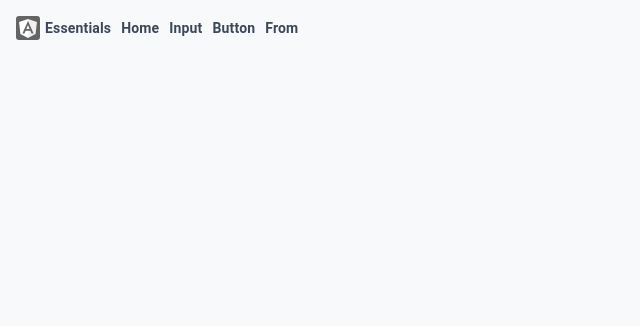
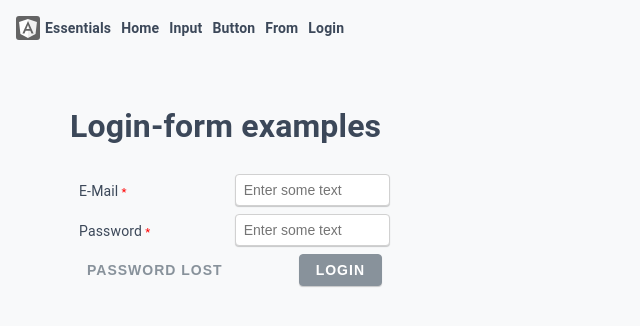
Before and after one commit to florian-kittel/angular-essentials, an Angular app: page /examples/login-forms in a window 1280 px wide. Before the commit this address led to /. Shown: the top 326 px of the page, without its empty margins (0-640 px from the left). Built offline with nearby package versions, Linux system fonts and the light colour scheme.

Commit message:
feat(login-form): add form page

```diff
--- a/projects/essentials/src/lib/themes/base/_form.scss
+++ b/projects/essentials/src/lib/themes/base/_form.scss
@@ -99,6 +99,7 @@ legend {
 }
 
 @media (min-width: 576px) {
+  form:not(.label-top) {
 
     label,
     legend {
@@ -111,6 +112,7 @@ legend {
       padding: 0 .5rem;
 
       text-align: right;
+    }
   }
 }
 
--- a/projects/showcase/src/app/app-routing.module.ts
+++ b/projects/showcase/src/app/app-routing.module.ts
@@ -24,6 +24,15 @@ const routes: Routes = [
     path: 'form',
     loadChildren: () => import('./form-page/form-page.module').then(mod => mod.FormPageModule)
   },
+  {
+    path: 'examples',
+    children: [
+      {
+        path: 'login-forms',
+        loadChildren: () => import('./examples/login-forms/login-forms.module').then(mod => mod.LoginFormsModule)
+      }
+    ]
+  },
 ];
 
 @NgModule({
--- a/projects/showcase/src/app/app.component.html
+++ b/projects/showcase/src/app/app.component.html
@@ -12,6 +12,8 @@
         routerLinkActive="active">Button</span>
   <span [routerLink]="['/form']"
         routerLinkActive="active">From</span>
+  <span [routerLink]="['/examples/login-forms']"
+        routerLinkActive="active">Login</span>
 
 </div>
 
--- /dev/null
+++ b/projects/showcase/src/app/examples/login-forms/login-forms.component.html
@@ -0,0 +1,27 @@
+<h1>Login-form examples</h1>
+<div style="max-width: 320px">
+  <form [formGroup]="form"
+        class="label-top"
+        autocomplete="off">
+    <nge-input placeholder="Enter some text"
+               label="E-Mail"
+               formControlName="email"
+               [errorMessages]="errorMessages.email"></nge-input>
+    <nge-input placeholder="Enter some text"
+               label="Password"
+               type="password"
+               formControlName="password"
+               [errorMessages]="errorMessages.password"></nge-input>
+    <div class="d-flex justify-content-between">
+      <div class="order-sm-1">
+        <nge-button class="mr-2"
+                    (click)="onSubmit()">Login</nge-button>
+      </div>
+      <div class="order-sm-0">
+        <nge-button class="mr-2"
+                    design="clear"
+                    (click)="onSubmit()">Password lost</nge-button>
+      </div>
+    </div>
+  </form>
+</div>
--- /dev/null
+++ b/projects/showcase/src/app/examples/login-forms/login-forms.component.ts
@@ -0,0 +1,60 @@
+import { Component, OnInit } from '@angular/core';
+import { FormGroup, FormBuilder, Validators } from '@angular/forms';
+
+@Component({
+  selector: 'app-login-forms',
+  templateUrl: './login-forms.component.html',
+  styleUrls: ['./login-forms.component.scss']
+})
+export class LoginFormsComponent implements OnInit {
+  public form: FormGroup;
+
+  public errorMessages = {
+    email:
+    {
+      required: 'First name is required.',
+      minlength: 'Name must be at least 4 characters long.'
+    },
+    password:
+    {
+      required: 'Last name is required',
+      minlength: 'Name must be at least 4 characters long.'
+    },
+  };
+
+  constructor(private fb: FormBuilder) {
+    this.form = this.fb.group({
+      email: [
+        { value: null, disabled: false },
+        { validators: Validators.compose([Validators.required, Validators.email]), updateOn: 'blur' }
+      ],
+      password: [
+        null,
+        { validators: Validators.compose([Validators.required]), updateOn: 'blur' }
+      ],
+      info: ['This is a read-only message']
+    });
+  }
+
+  ngOnInit() {
+  }
+
+  onSubmit() {
+    if (this.form.valid) {
+
+    } else {
+      this.markAsirtyAndTouched(this.form);
+    }
+  }
+
+  markAsirtyAndTouched(form: FormGroup) {
+    Object.values(form.controls).forEach(control => {
+      control.markAsTouched();
+      control.markAsDirty();
+
+      if ((control as any).controls) {
+        this.markAsirtyAndTouched(control as FormGroup);
+      }
+    });
+  }
+}
--- a/projects/showcase/src/app/form-page/form-page.component.html
+++ b/projects/showcase/src/app/form-page/form-page.component.html
@@ -11,8 +11,7 @@
   <nge-input placeholder="Enter some text"
              label="Info"
              [readonly]="true"
-             formControlName="info"
-             [errorMessages]="errorMessages.info"></nge-input>
+             formControlName="info"></nge-input>
   <nge-button class="mr-2"
               (click)="onSubmit()">Submit Form</nge-button>
 </form>
--- a/projects/showcase/src/app/shared/shared.module.ts
+++ b/projects/showcase/src/app/shared/shared.module.ts
@@ -1,8 +1,6 @@
 import { NgModule } from '@angular/core';
 import { CommonModule } from '@angular/common';
 import { EssentialsModule } from '../../libs/essentials';
-
-
 
 @NgModule({
   declarations: [],
@@ -10,7 +8,8 @@ import { EssentialsModule } from '../../libs/essentials';
     CommonModule
   ],
   exports: [
-    EssentialsModule
+    CommonModule,
+    EssentialsModule,
   ]
 })
 export class SharedModule { }
--- a/projects/showcase/src/styles.scss
+++ b/projects/showcase/src/styles.scss
@@ -5,6 +5,7 @@
 @import "~bootstrap/scss/_variables";
 @import "~bootstrap/scss/_mixins";
 @import "~bootstrap/scss/_utilities";
+@import "~bootstrap/scss/_grid";
 
 
 $color-inital-dark: #373740 !default;
```
Also changed, not shown: projects/showcase/src/app/examples/login-forms/login-forms.module.ts (added, +23 -0 lines), projects/showcase/src/app/examples/login-forms/login-forms.component.scss (added), 1 other file (tests, documents, lock files or other folders). Lines whose indentation alone changed are shown as unchanged.
